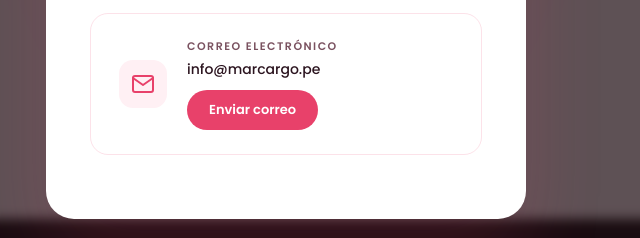
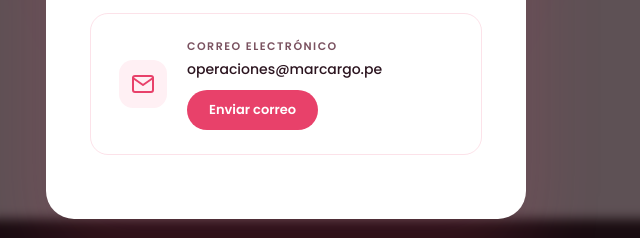
Before and after one commit to MarCargoPE/marcargo, a plain HTML site: page index.html in a window 1280 px wide. Both pictures are taken after a click on the button "Solicitar Cotización". Shown: the part 2518-2756 px from the top of the page, 354-994 px from the left. Drawn offline with Linux system fonts and the light colour scheme.

Commit message:
Update index.html

```diff
--- a/index.html
+++ b/index.html
@@ -466,7 +466,7 @@
       <div class="contact-card-body">
         <div class="contact-card-label">WhatsApp</div>
         <div class="contact-card-value">Escríbenos directamente</div>
-        <a class="btn-wpp" href="https://wa.me/51969703736" target="_blank">
+        <a class="btn-wpp" href="https://wa.me/51943321934" target="_blank">
           <svg viewBox="0 0 24 24" fill="white" width="16" height="16"><path d="M17.472 14.382c-.297-.149-1.758-.867-2.03-.967-.273-.099-.471-.148-.67.15-.197.297-.767.966-.94 1.164-.173.199-.347.223-.644.075-.297-.15-1.255-.463-2.39-1.475-.883-.788-1.48-1.761-1.653-2.059-.173-.297-.018-.458.13-.606.134-.133.298-.347.446-.52.149-.174.198-.298.298-.497.099-.198.05-.371-.025-.52-.075-.149-.669-1.612-.916-2.207-.242-.579-.487-.5-.669-.51-.173-.008-.371-.01-.57-.01-.198 0-.52.074-.792.372-.272.297-1.04 1.016-1.04 2.479 0 1.462 1.065 2.875 1.213 3.074.149.198 2.096 3.2 5.077 4.487.709.306 1.262.489 1.694.625.712.227 1.36.195 1.871.118.571-.085 1.758-.719 2.006-1.413.248-.694.248-1.289.173-1.413-.074-.124-.272-.198-.57-.347m-5.421 7.403h-.004a9.87 9.87 0 01-5.031-1.378l-.361-.214-3.741.982.998-3.648-.235-.374a9.86 9.86 0 01-1.51-5.26c.001-5.45 4.436-9.884 9.888-9.884 2.64 0 5.122 1.03 6.988 2.898a9.825 9.825 0 012.893 6.994c-.003 5.45-4.437 9.884-9.885 9.884m8.413-18.297A11.815 11.815 0 0012.05 0C5.495 0 .16 5.335.157 11.892c0 2.096.547 4.142 1.588 5.945L.057 24l6.305-1.654a11.882 11.882 0 005.683 1.448h.005c6.554 0 11.89-5.335 11.893-11.893a11.821 11.821 0 00-3.48-8.413z"/></svg>
           Contáctanos
         </a>
@@ -483,8 +483,8 @@
       </div>
       <div class="contact-card-body">
         <div class="contact-card-label">Correo Electrónico</div>
-        <div class="contact-card-value">info@marcargo.pe</div>
-        <a class="btn-mail" href="mailto:info@marcargo.pe">
+        <div class="contact-card-value">operaciones@marcargo.pe</div>
+        <a class="btn-mail" href="mailto:operaciones@marcargo.pe">
           Enviar correo
         </a>
       </div>
```
